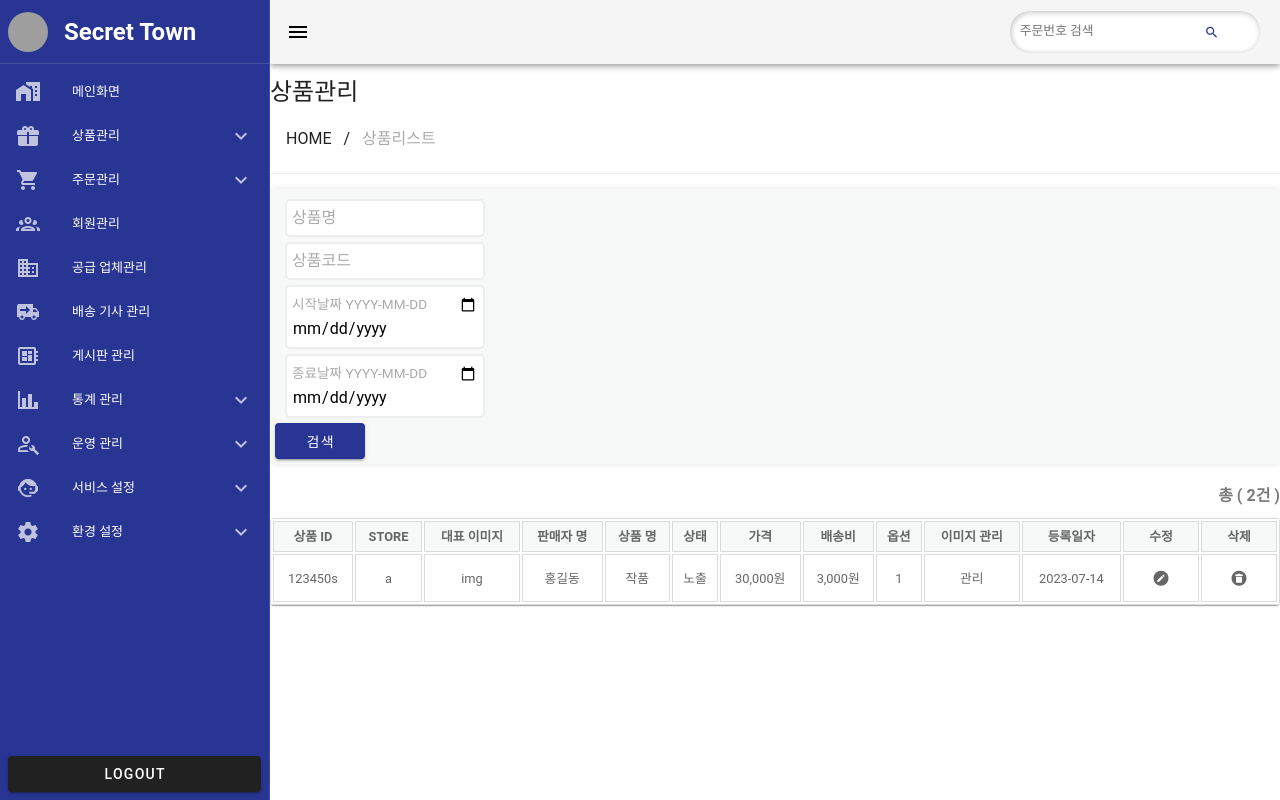
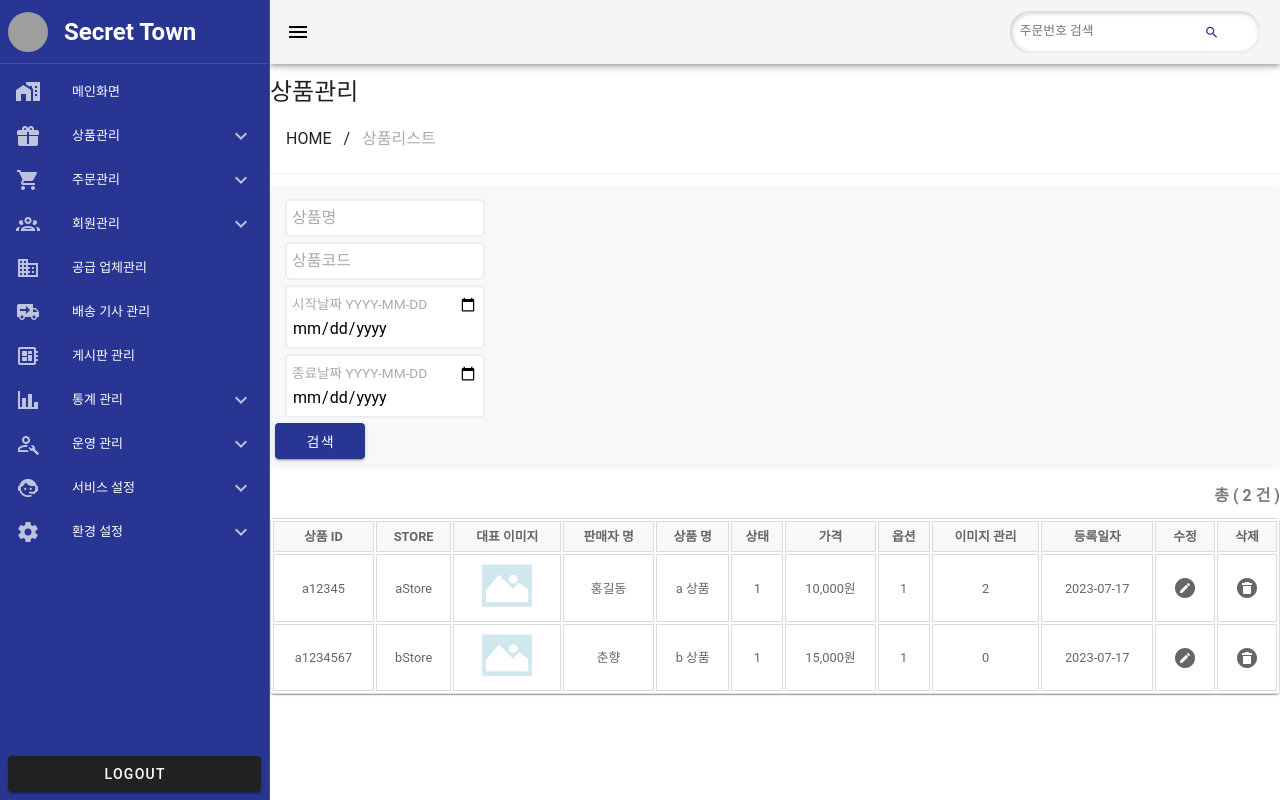
Before and after one commit to haranseok/open_market_admin, a Vue app: page /goods/list in a window 1280 px wide. Built offline with nearby package versions, Linux system fonts and the light colour scheme; grey boxes are pictures that could not be loaded.

Commit message:
defaultTable.vue 테이블 코드 수정

```diff
--- a/src/components/TheSlideNav.vue
+++ b/src/components/TheSlideNav.vue
@@ -56,11 +56,22 @@
         >
         </v-list-item>
       </v-list-group>
-      <v-list-item
-        prepend-icon="mdi-account-group-outline"
-        title="회원관리"
-        value="users"
-      ></v-list-item>
+      <v-list-group value="users">
+        <template v-slot:activator="{ props }">
+          <v-list-item
+            v-bind="props"
+            title="회원관리"
+            prepend-icon="mdi-account-group-outline"
+          ></v-list-item>
+        </template>
+        <v-list-item
+          v-for="([title, value], i) in users"
+          :key="i"
+          :title="title"
+          :value="value"
+        >
+        </v-list-item>
+      </v-list-group>
       <v-list-item
         prepend-icon="mdi-domain"
         title="공급 업체관리"
@@ -152,12 +163,17 @@ import { useNavDrawerStore } from "@/stores/NavDrawerStore";
 const router = useRouter();
 const navDrawerStore = useNavDrawerStore();
 const goods = ref([
-  ["상품 리스트", "goods-list", "goods/list"],
+  ["상품 리스트", "goods_list", "goods/list"],
   ["상품 재고관리", "inventory", "inventory"],
 ]);
 const orders = ref([
-  ["주문접수", "order-receipt"],
+  ["주문접수", "order_receipt"],
   ["결제대기", "payment"],
+]);
+const users = ref([
+  ["일반 회원", "general_user"],
+  ["판매자 회원", "seller_user"],
+  ["관리자 회원", "admin_user"],
 ]);
 const operate = ref([
   ["이벤트 관리", "event"],
@@ -175,8 +191,7 @@ const service = ref([
 ]);
 const preferences = ref([
   ["메뉴 설정", "menu"],
-  ["기본 설정", "defualt"],
-  ["관리자 회원", "admim-user"],
+  ["기본 설정", "default"],
 ]);
 
 const routerLink = (link: string) => {
--- /dev/null
+++ b/src/components/tables/DefaultTable.vue
@@ -0,0 +1,78 @@
+<template>
+  <table>
+    <thead>
+      <tr>
+        <th v-for="(th, i) in headers" :key="i">
+          {{ th }}
+        </th>
+      </tr>
+    </thead>
+    <tbody>
+      <tr v-for="(tr, i) in items" :key="i">
+        <td>{{ tr.id }}</td>
+        <td>{{ tr.store }}</td>
+        <td>
+          <img
+            src="@/assets/images/exclude.png"
+            alt="등록한 이미지가 없는 경우 대체할 이미지"
+            v-if="tr.img === ''"
+          />
+          <img :src="`tr.img`" alt="" v-else />
+        </td>
+        <td>{{ tr.name }}</td>
+        <td>{{ tr.goodsName }}</td>
+        <td>{{ tr.status }}</td>
+        <td>{{ tr.price }}</td>
+        <td>{{ tr.option }}</td>
+        <td>{{ tr.imgStatus }}</td>
+        <td>{{ tr.createDate }}</td>
+        <td><v-btn icon="mdi-pencil-circle" variant="text"></v-btn></td>
+        <td><v-btn icon="mdi-delete-circle" variant="text"></v-btn></td>
+      </tr>
+    </tbody>
+  </table>
+</template>
+
+<script lang="ts" setup>
+// const props = defineProps(["th", "tr"]);
+export interface Tables {
+  headers: any;
+  items?: any;
+}
+
+const { headers, items } = defineProps<Tables>();
+</script>
+
+<style lang="scss" scoped>
+table {
+  width: 100%;
+  border: 1px solid #dbdbdb;
+  font-size: 0.8rem;
+  color: #666;
+  thead {
+    background: rgba(244, 246, 247, 0.699);
+    th {
+      padding: 5px;
+      border: 1px solid #dbdbdb;
+      text-transform: uppercase;
+    }
+  }
+  tbody {
+    tr {
+      td {
+        padding: 5px;
+        text-align: center;
+        border: 1px solid #dbdbdb;
+        &:nth-child(11),
+        &:nth-child(12) {
+          width: 50px;
+        }
+        img {
+          width: 60px;
+          background: rgb(208, 231, 238);
+        }
+      }
+    }
+  }
+}
+</style>
--- a/src/components/tables/DefualtTable.vue
+++ /dev/null
@@ -1,55 +0,0 @@
-<template>
-  <table>
-    <thead>
-      <tr>
-        <th v-for="(th, i) in props.th" :key="i">
-          {{ th }}
-        </th>
-      </tr>
-    </thead>
-    <tbody>
-      <tr v-for="(tr, i) in props.tr" :key="i">
-        <td v-for="(td, j) in tr" :key="j">
-          <div v-if="j <= 10">{{ td }}</div>
-          <v-btn v-if="j > 10" variant="text">
-            <v-icon>{{ td }}</v-icon>
-          </v-btn>
-        </td>
-      </tr>
-    </tbody>
-  </table>
-</template>
-
-<script lang="ts" setup>
-const props = defineProps(["th", "tr"]);
-</script>
-
-<style lang="scss" scoped>
-table {
-  width: 100%;
-  border: 1px solid #dbdbdb;
-  font-size: 0.8rem;
-  color: #666;
-  thead {
-    background: rgba(244, 246, 247, 0.699);
-    th {
-      padding: 5px;
-      border: 1px solid #dbdbdb;
-      text-transform: uppercase;
-    }
-  }
-  tbody {
-    tr {
-      td {
-        padding: 5px;
-        text-align: center;
-        border: 1px solid #dbdbdb;
-        &:nth-child(12),
-        &:nth-child(13) {
-          width: 50px;
-        }
-      }
-    }
-  }
-}
-</style>
--- a/src/pages/goods/GoodsList.vue
+++ b/src/pages/goods/GoodsList.vue
@@ -1,15 +1,15 @@
 <template>
   <div class="container">
-    <h4>총 &lpar; 2건 &rpar;</h4>
+    <h4>총 &lpar; {{ items.length }} 건 &rpar;</h4>
     <v-card>
-      <Table :th="th" :tr="tr" />
+      <Table :headers="th" :items="items" />
     </v-card>
   </div>
 </template>
 
 <script lang="ts" setup>
 import { ref } from "vue";
-import Table from "@/components/tables/DefualtTable.vue";
+import Table from "@/components/tables/DefaultTable.vue";
 
 const th = ref([
   "상품 id",
@@ -19,7 +19,6 @@ const th = ref([
   "상품 명",
   "상태",
   "가격",
-  "배송비",
   "옵션",
   "이미지 관리",
   "등록일자",
@@ -27,22 +26,31 @@ const th = ref([
   "삭제",
 ]);
 
-const tr = ref([
-  [
-    "123450s",
-    "a",
-    "img",
-    "홍길동",
-    "작품",
-    "노출",
-    "30,000원",
-    "3,000원",
-    "1",
-    "관리",
-    "2023-07-14",
-    "mdi-pencil-circle",
-    "mdi-delete-circle",
-  ],
+const items = ref([
+  {
+    id: "a12345",
+    store: "aStore",
+    img: "",
+    name: "홍길동",
+    goodsName: "a 상품",
+    status: "1",
+    price: "10,000원",
+    option: "1",
+    imgStatus: "2",
+    createDate: "2023-07-17",
+  },
+  {
+    id: "a1234567",
+    store: "bStore",
+    img: "",
+    name: "춘향",
+    goodsName: "b 상품",
+    status: "1",
+    price: "15,000원",
+    option: "1",
+    imgStatus: "0",
+    createDate: "2023-07-17",
+  },
 ]);
 </script>
 
```
Also changed, not shown: src/assets/images/exclude.png (added).
